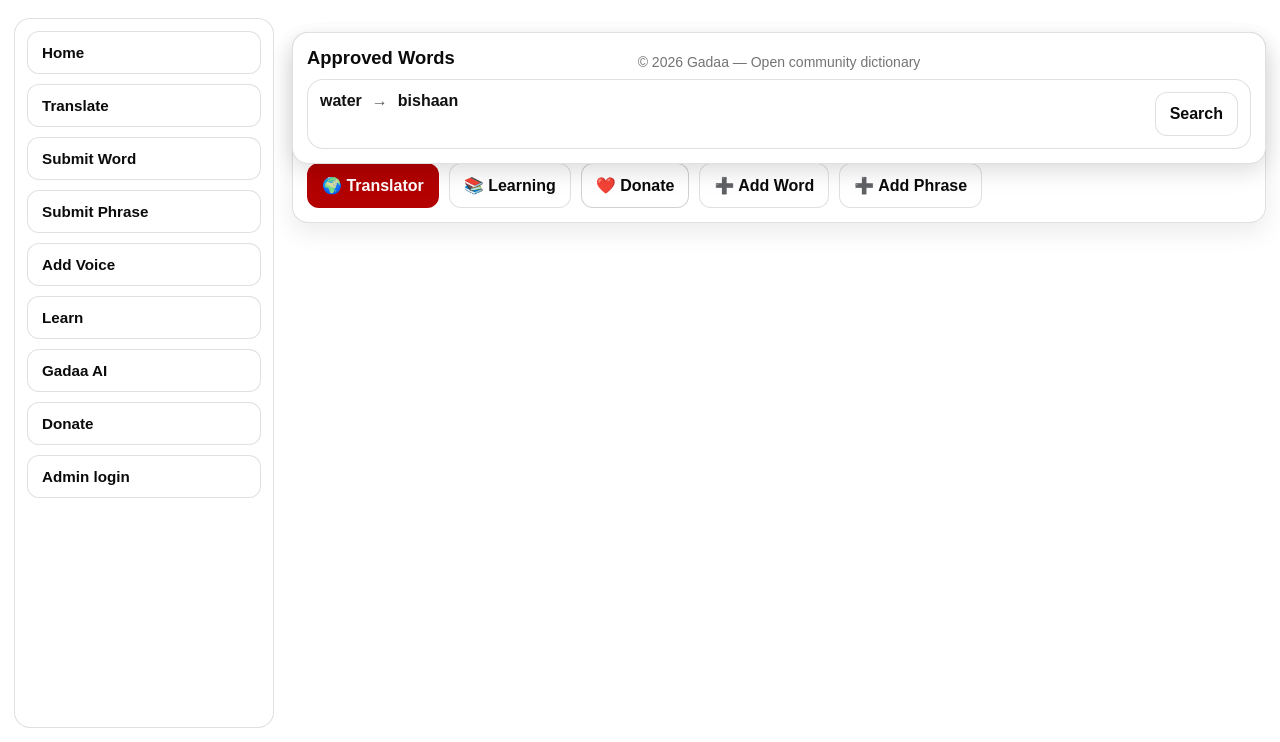
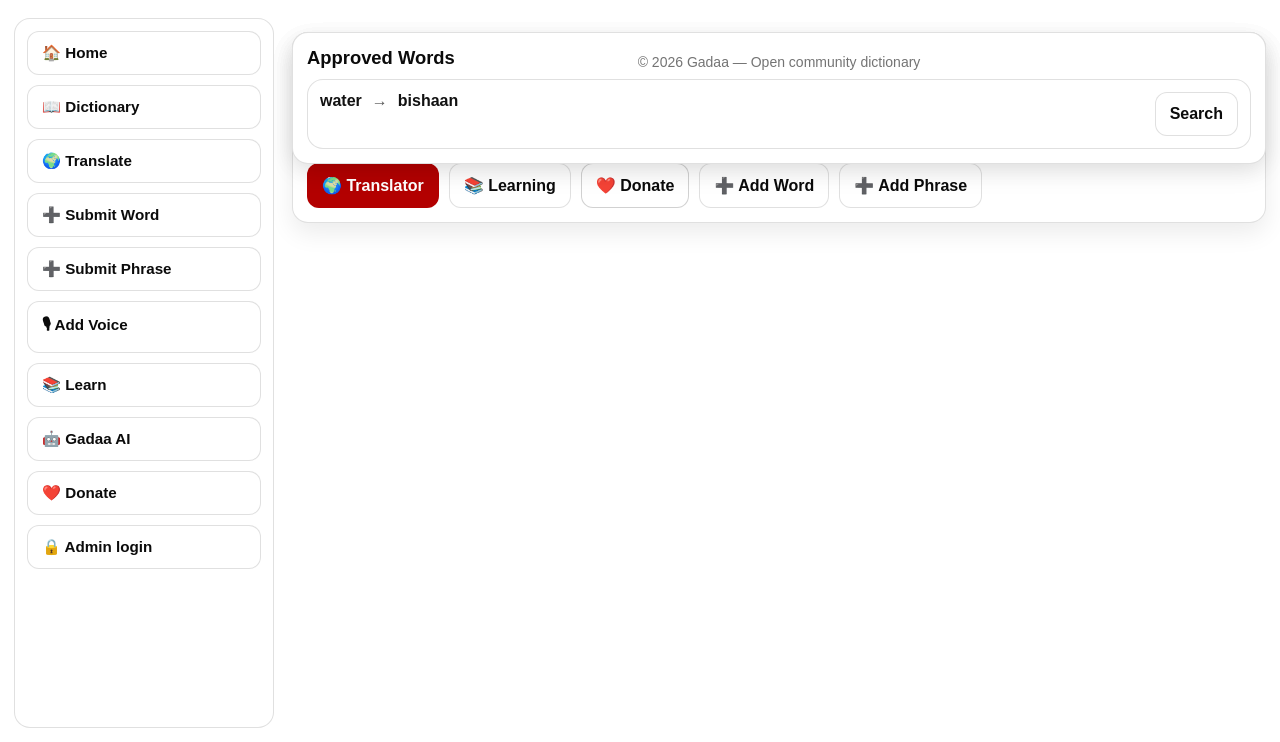
Before and after one commit to GadaOromo-E/GadaOromo, a Flask app: page / in a window 1280 px wide. Shown: the part 92-834 px from the top of the page. Run offline with Flask 3, Linux system fonts and the light colour scheme; data comes from the database, SQL or seed files in the repository; data that the repository does not hold is empty.

Commit message:
UI: add icons to all menus + add Dictionary to sidebar + add search bar on Dictionary page

```diff
--- a/templates/index.html
+++ b/templates/index.html
@@ -93,22 +93,18 @@
       <button id="installBtn" class="btn primary" type="button" style="display:none;">⬇️ Install App</button>
     </div>
   </header>
-
-  <!-- ✅ KEEP THIS NAV (pills) -->
-  <nav class="nav">
-    <a class="nav-link" href="/">Home</a>
-    <a class="nav-link" href="/translate">Translate</a>
-    <a class="nav-link" href="/submit">Submit Word</a>
-    <a class="nav-link" href="/submit_phrase">Submit Phrase</a>
-
-    <!-- ✅ password-only recorder entry -->
-    <a class="nav-link" href="/recorder">Add Voice</a>
-
-    <a class="nav-link" href="/learn">Learn</a>
-    <a class="nav-link" href="/gadaa-ai">Gadaa AI</a>
-    <a class="nav-link" href="/support">Donate</a>
-    <a class="nav-link" href="/admin">Admin login</a>
-  </nav>
+<nav class="nav">
+  <a class="nav-link" href="/">🏠 Home</a>
+  <a class="nav-link" href="/dictionary">📖 Dictionary</a>
+  <a class="nav-link" href="/translate">🌍 Translate</a>
+  <a class="nav-link" href="/submit">➕ Submit Word</a>
+  <a class="nav-link" href="/submit_phrase">➕ Submit Phrase</a>
+  <a class="nav-link" href="/recorder">🎙 Add Voice</a>
+  <a class="nav-link" href="/learn">📚 Learn</a>
+  <a class="nav-link" href="/gadaa-ai">🤖 Gadaa AI</a>
+  <a class="nav-link" href="/support">❤️ Donate</a>
+  <a class="nav-link" href="/admin">🔒 Admin login</a>
+</nav>
 
   <section class="card">
     <h2>Search Dictionary</h2>
```
Also changed, not shown: templates/gadaa_ai.html (+11 -11 lines), templates/learn.html (+14 -10 lines), templates/translate.html (+10 -10 lines).
